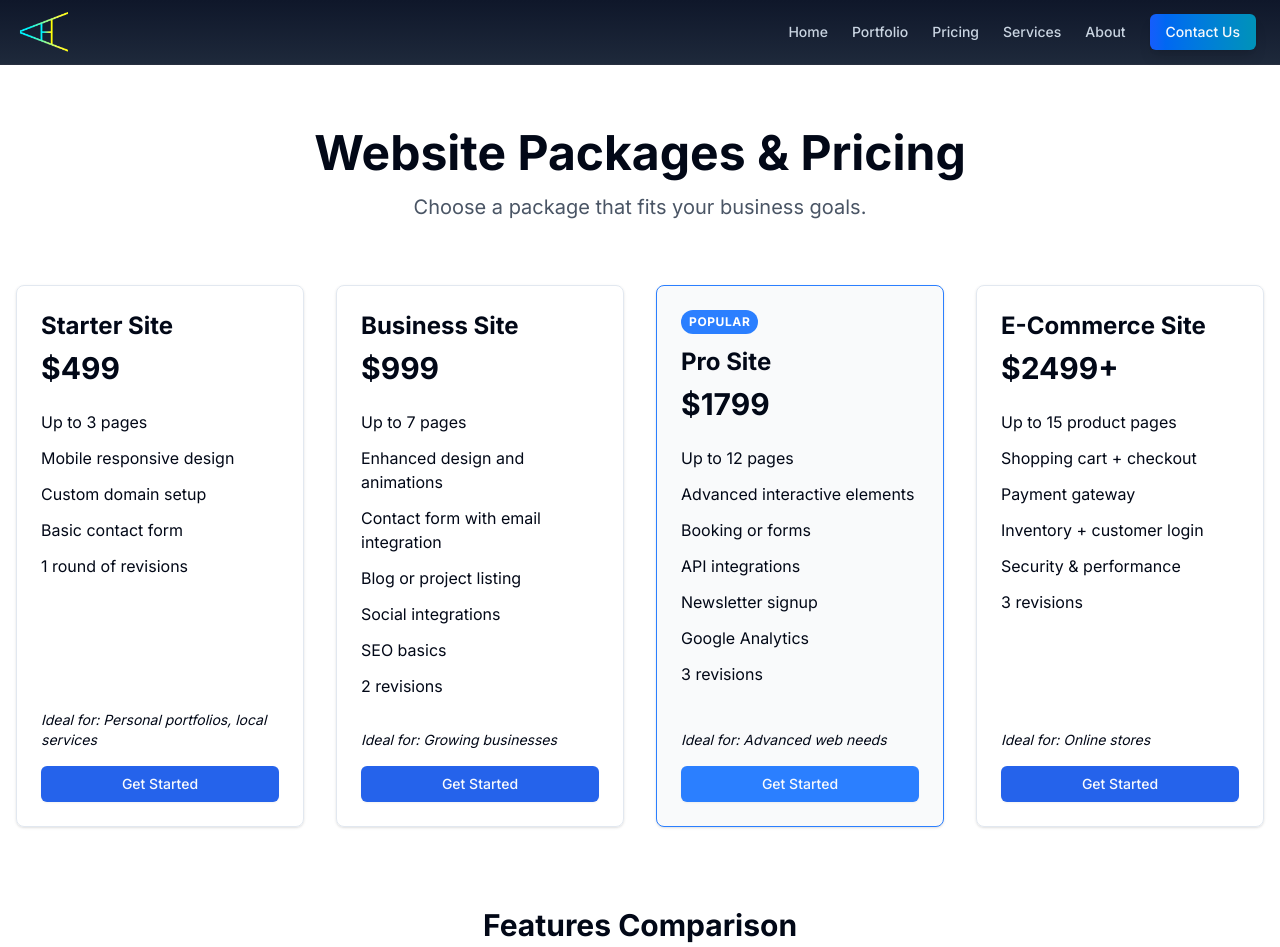
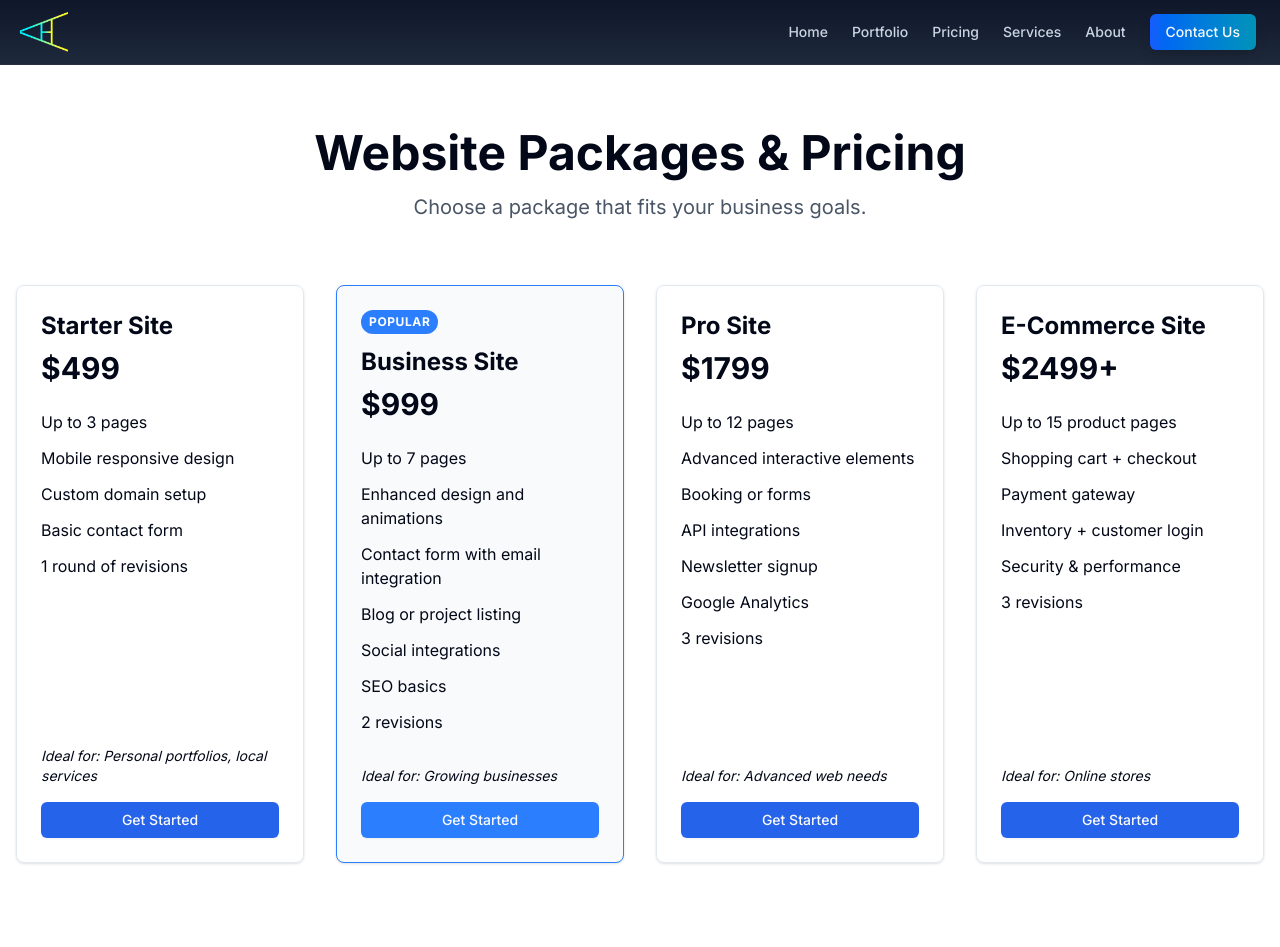
Before and after one commit to hadiahmed13/Aladi, a Next.js app: page /pricing in a window 1280 px wide. Shown: the top 947 px of the page. Built offline with nearby package versions, Linux system fonts and the light colour scheme.

Commit message:
Fix: consistency issue with the popular choice of pricing package.

```diff
--- a/src/app/pricing/page.tsx
+++ b/src/app/pricing/page.tsx
@@ -36,7 +36,8 @@ export default function PricingPage() {
           </div>
 
           {/* Business */}
-          <div className="border rounded-lg shadow-sm hover:shadow-md transition-shadow p-6 flex flex-col">
+          <div className="border rounded-lg shadow-sm hover:shadow-md transition-shadow p-6 flex flex-col bg-gray-50 border-blue-500">
+            <div className="bg-blue-500 text-white text-xs uppercase font-bold tracking-wider py-1 px-2 rounded-full inline-block mb-3 self-start">Popular</div>
             <h3 className="text-2xl font-bold mb-2">Business Site</h3>
             <div className="text-3xl font-bold mb-6">$999</div>
             <ul className="space-y-3 mb-8 flex-grow">
@@ -51,14 +52,13 @@ export default function PricingPage() {
             <div className="mt-auto">
               <p className="italic text-sm mb-4">Ideal for: Growing businesses</p>
               <Link href="/#contact">
-                <Button className="w-full">Get Started</Button>
+                <Button className="w-full bg-blue-500 hover:bg-blue-600">Get Started</Button>
               </Link>
             </div>
           </div>
 
           {/* Pro */}
-          <div className="border rounded-lg shadow-sm hover:shadow-md transition-shadow p-6 flex flex-col bg-gray-50 border-blue-500">
-            <div className="bg-blue-500 text-white text-xs uppercase font-bold tracking-wider py-1 px-2 rounded-full inline-block mb-3 self-start">Popular</div>
+          <div className="border rounded-lg shadow-sm hover:shadow-md transition-shadow p-6 flex flex-col">
             <h3 className="text-2xl font-bold mb-2">Pro Site</h3>
             <div className="text-3xl font-bold mb-6">$1799</div>
             <ul className="space-y-3 mb-8 flex-grow">
@@ -73,7 +73,7 @@ export default function PricingPage() {
             <div className="mt-auto">
               <p className="italic text-sm mb-4">Ideal for: Advanced web needs</p>
               <Link href="/#contact">
-                <Button className="w-full bg-blue-500 hover:bg-blue-600">Get Started</Button>
+                <Button className="w-full">Get Started</Button>
               </Link>
             </div>
           </div>
```
